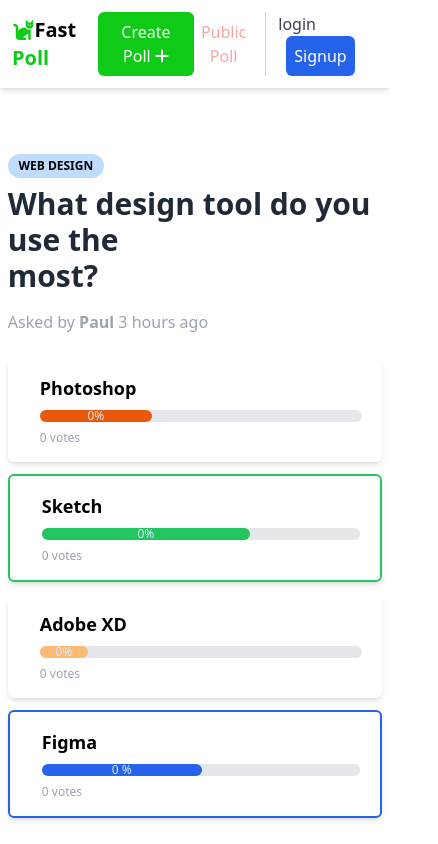
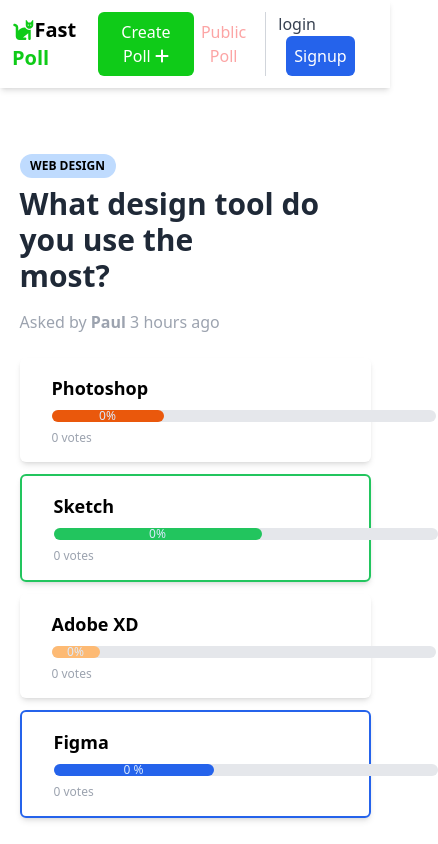
Before and after one commit to Paulhakeem/vote-app, a Vue app: page / in a window 390 px wide. Shown: the top 844 px of the page, 438 px wide, since content can reach past the window. Built offline with nearby package versions, Linux system fonts and the light colour scheme.

Commit message:
making changes

```diff
--- a/src/assets/main.css
+++ b/src/assets/main.css
@@ -3,17 +3,15 @@
 @tailwind utilities;
 
 
-@media screen and (max-width: 500px) {
-    .vote {
-       width: 96%;
-    }
-    .bar {
-        width: 94%;
+
+@media (max-width: 768px) {
+    .image {
+        flex-wrap: wrap;
     }
     .login {
         width: 90%;
     }
-    .coding {
-        width: 50%;
+    .vote {
+        width: 90%;
     }
-}
+ }
--- a/src/views/createPoll.vue
+++ b/src/views/createPoll.vue
@@ -61,13 +61,20 @@
     </div>
   </header>
 
-  <div class="createpoll flex flex-wrap pt-12 mx-4 space-x-80">
 
+
+  <!-- create your vote -->
+  <div class="image flex flex-wrap pt-12 mx-4 space-x-80">
     <div class="rounded-full items-center justify-center mx-4 w-1/3">
-      <img src="../assets/vote.jpg" alt="" class="ml-8 ">
-    </div>
+      <RouterLink to="/">
+        <button class="bg-green-500 p-2 rounded-md text-white font-medium tracking-wide">
+          <font-awesome-icon :icon="['fas', 'arrow-left']" />
+          Go Back</button>
+      </RouterLink>
+      <img src="../assets/vote.jpg" alt="" class="ml-8 w-full">
+  </div>
 
-    <div class=" mx-10">
+    <div class="">
       <h3
         class="text-3xl font-bold text-[#0FCB18] tracking-wider"
       >
@@ -80,24 +87,24 @@
 
       <form class="my-10">
   <div class="relative z-0 w-full mb-6 group">
-      <input type="text" name="floating_email" id="floating_email" class="block py-2.5 px-0 w-full text-sm text-gray-900 bg-transparent border-0 border-b-2 border-gray-300 appearance-none dark:text-white dark:border-gray-600 dark:focus:border-green-500 focus:outline-none focus:ring-0 focus:border-green-500 peer" placeholder=" " required />
+      <input type="text" name="floating_email" id="floating_text" class="block py-2.5 px-0 w-full text-sm text-gray-900 bg-transparent border-0 border-b-2 border-gray-300 appearance-none dark:text-white dark:border-gray-600 dark:focus:border-green-500 focus:outline-none focus:ring-0 focus:border-green-500 peer" placeholder=" " required />
       <label for="floating_email" class="peer-focus:font-medium absolute text-sm text-gray-500 dark:text-gray-400 duration-300 transform -translate-y-6 scale-75 top-3 -z-10 origin-[0] peer-focus:left-0 peer-focus:text-green-600 peer-placeholder-shown:scale-100 peer-placeholder-shown:translate-y-0 peer-focus:scale-75 peer-focus:-translate-y-6">Your question</label>
   </div>
   <div class="relative z-0 w-full mb-6 group">
-      <input type="text" name="floating_password" id="floating_password" class="block py-2.5 px-0 w-full text-sm text-gray-900 bg-transparent border-0 border-b-2 border-gray-300 appearance-none dark:text-white dark:border-gray-600 dark:focus:border-green-500 focus:outline-none focus:ring-0 focus:border-green-500 peer" placeholder=" " required />
+      <input type="text" name="floating_password" id="floating_text" class="block py-2.5 px-0 w-full text-sm text-gray-900 bg-transparent border-0 border-b-2 border-gray-300 appearance-none dark:text-white dark:border-gray-600 dark:focus:border-green-500 focus:outline-none focus:ring-0 focus:border-green-500 peer" placeholder=" " required />
       <label for="floating_password" class="peer-focus:font-medium absolute text-sm text-gray-500 dark:text-gray-400 duration-300 transform -translate-y-6 scale-75 top-3 -z-10 origin-[0] peer-focus:left-0 peer-focus:text-green-500 peer-placeholder-shown:scale-100 peer-placeholder-shown:translate-y-0 peer-focus:scale-75 peer-focus:-translate-y-6">First Answer</label>
   </div>
   <div class="relative z-0 w-full mb-6 group">
-      <input type="text" name="repeat_password" id="floating_repeat_password" class="block py-2.5 px-0 w-full text-sm text-gray-900 bg-transparent border-0 border-b-2 border-gray-300 appearance-none dark:text-white dark:border-gray-600 dark:focus:border-green-500 focus:outline-none focus:ring-0 focus:border-green-600 peer" placeholder=" " required />
+      <input type="text" name="repeat_password" id="floating_repeat_text" class="block py-2.5 px-0 w-full text-sm text-gray-900 bg-transparent border-0 border-b-2 border-gray-300 appearance-none dark:text-white dark:border-gray-600 dark:focus:border-green-500 focus:outline-none focus:ring-0 focus:border-green-600 peer" placeholder=" " required />
       <label for="floating_repeat_password" class="peer-focus:font-medium absolute text-sm text-gray-500 dark:text-gray-400 duration-300 transform -translate-y-6 scale-75 top-3 -z-10 origin-[0] peer-focus:left-0 peer-focus:text-green-500 peer-placeholder-shown:scale-100 peer-placeholder-shown:translate-y-0 peer-focus:scale-75 peer-focus:-translate-y-6">Second Answer</label>
   </div>
   <div class="grid md:grid-cols-2 md:gap-6">
     <div class="relative z-0 w-full mb-6 group">
-        <input type="text" name="floating_first_name" id="floating_first_name" class="block py-2.5 px-0 w-full text-sm text-gray-900 bg-transparent border-0 border-b-2 border-gray-300 appearance-none dark:text-white dark:border-gray-600 dark:focus:border-green-500 focus:outline-none focus:ring-0 focus:border-green-500 peer" placeholder=" " required />
+        <input type="text" name="floating_first_name" id="floating_text" class="block py-2.5 px-0 w-full text-sm text-gray-900 bg-transparent border-0 border-b-2 border-gray-300 appearance-none dark:text-white dark:border-gray-600 dark:focus:border-green-500 focus:outline-none focus:ring-0 focus:border-green-500 peer" placeholder=" " required />
         <label for="floating_first_name" class="peer-focus:font-medium absolute text-sm text-gray-500 dark:text-gray-400 duration-300 transform -translate-y-6 scale-75 top-3 -z-10 origin-[0] peer-focus:left-0 peer-focus:text-green-500 peer-placeholder-shown:scale-100 peer-placeholder-shown:translate-y-0 peer-focus:scale-75 peer-focus:-translate-y-6">Third Answer</label>
     </div>
     <div class="relative z-0 w-full mb-6 group">
-        <input type="text" name="floating_last_name" id="floating_last_name" class="block py-2.5 px-0 w-full text-sm text-gray-900 bg-transparent border-0 border-b-2 border-gray-300 appearance-none dark:text-white dark:border-gray-600 focus:outline-none focus:ring-0 focus:border-green-500 peer" placeholder=" " required />
+        <input type="text" name="floating_last_name" id="floating_text" class="block py-2.5 px-0 w-full text-sm text-gray-900 bg-transparent border-0 border-b-2 border-gray-300 appearance-none dark:text-white dark:border-gray-600 focus:outline-none focus:ring-0 focus:border-green-500 peer" placeholder=" " required />
         <label for="floating_last_name" class="peer-focus:font-medium absolute text-sm text-gray-500 dark:text-gray-400 duration-300 transform -translate-y-6 scale-75 top-3 -z-10 origin-[0] peer-focus:left-0 peer-focus:text-green-500 peer-placeholder-shown:scale-100 peer-placeholder-shown:translate-y-0 peer-focus:scale-75 peer-focus:-translate-y-6">Fouth Answer</label>
     </div>
   </div>
```
